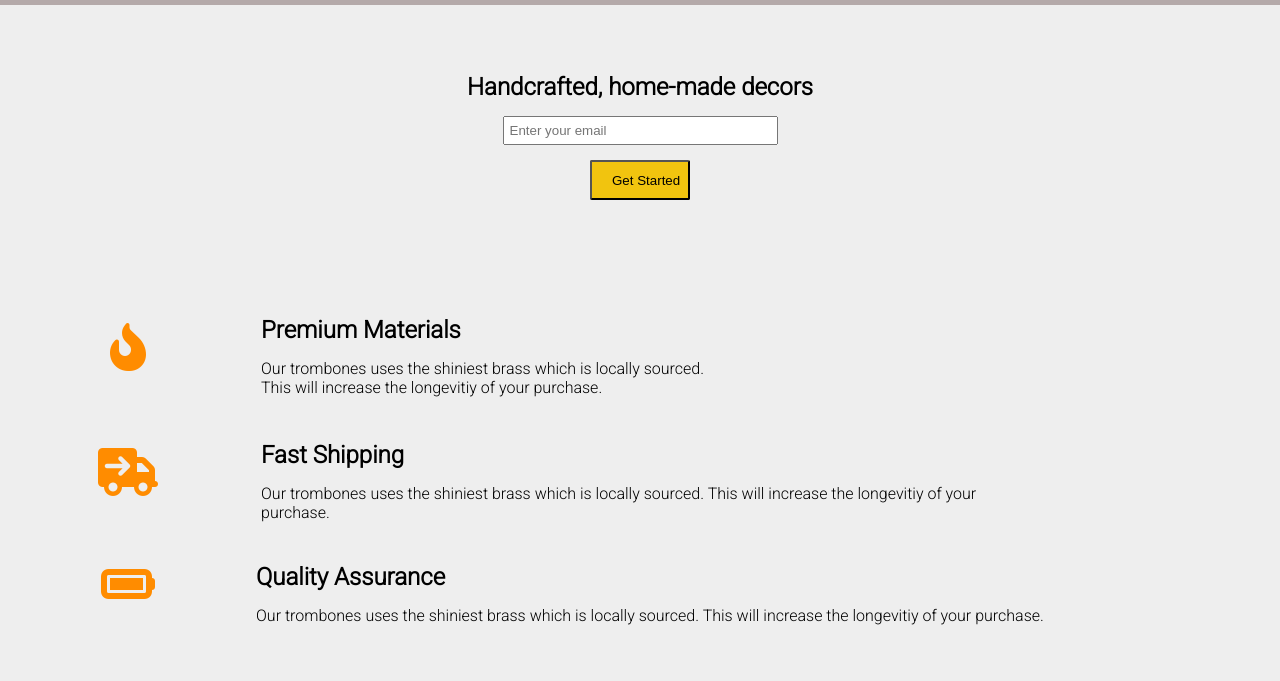
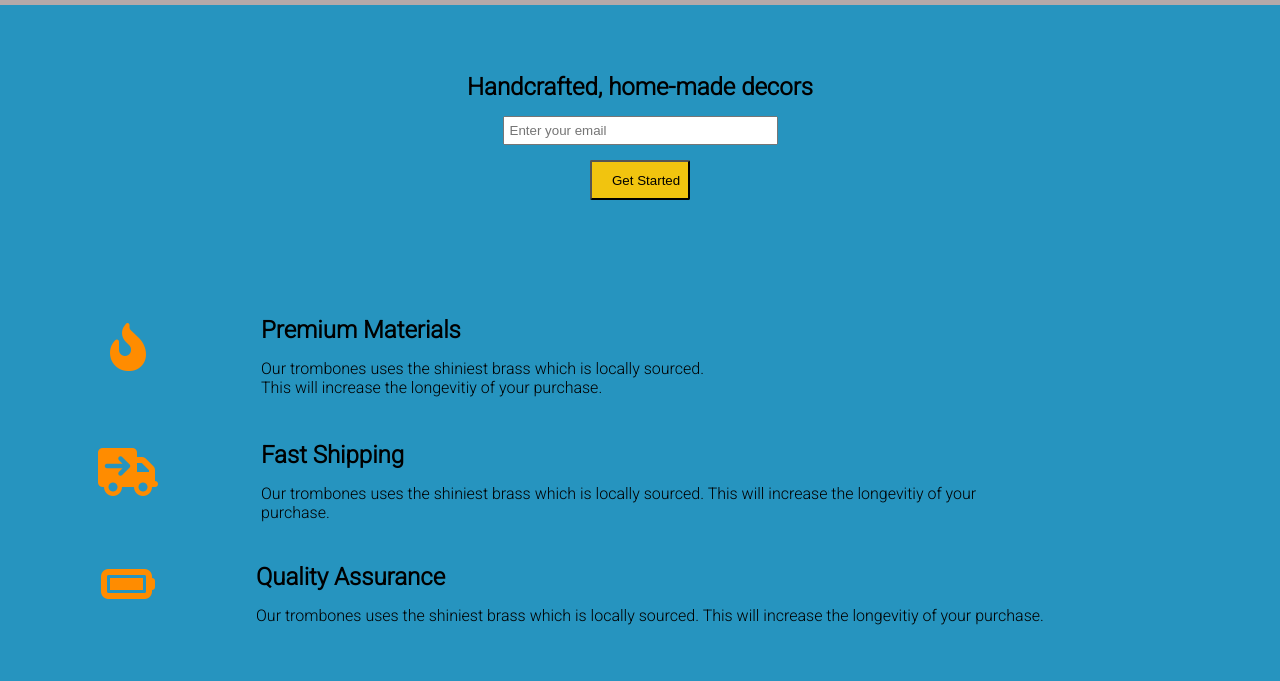
Before and after one commit to Gerald-Star/product-landing-page, a plain HTML site: page index.html in a window 1280 px wide. Shown: the part 45-726 px from the top of the page. Drawn offline with Linux system fonts and the light colour scheme; grey boxes are pictures that could not be loaded.

Commit message:
fourt commit: changed background color

```diff
--- a/style.css
+++ b/style.css
@@ -11,7 +11,7 @@
 
 body {
     font-family: 'Roboto', sans-serif;
-    background: #eeeeee;
+    background: #2694bf;
 
 }
 
```
